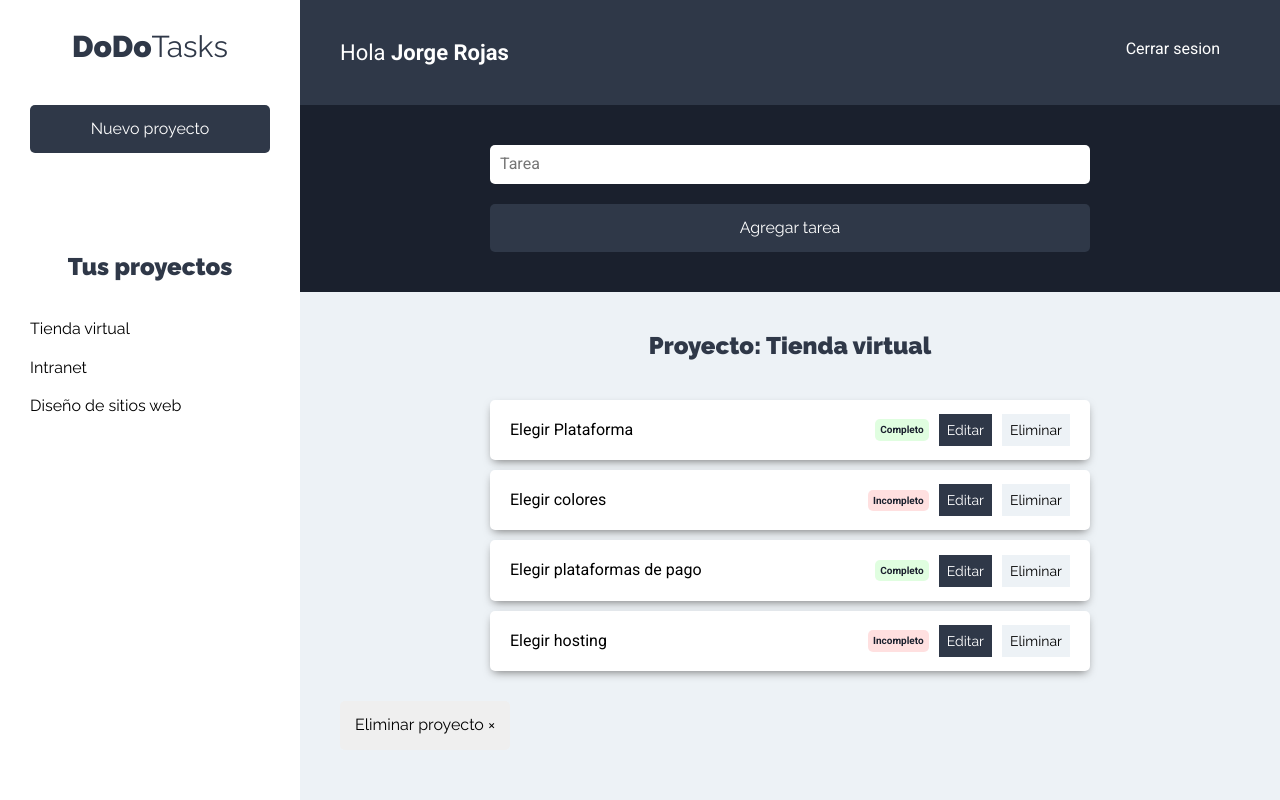
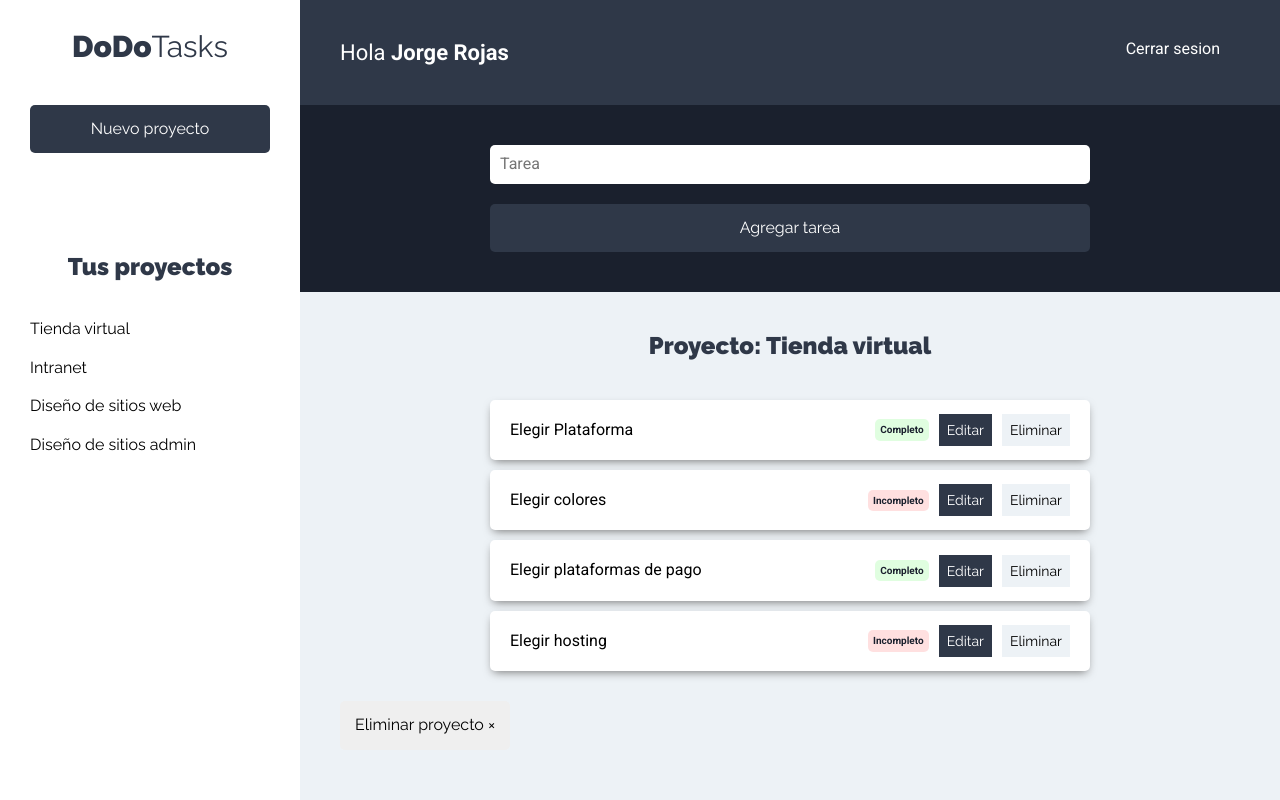
Before and after one commit to JorgeRod2594/react-mern, a React (Create React App) app in the folder cliente/: page /proyectos in a window 1280 px wide. Built offline with nearby package versions, Linux system fonts and the light colour scheme.

Commit message:
Agregando proyectos con Context

```diff
--- a/cliente/src/components/proyectos/ListadoProyectos.jsx
+++ b/cliente/src/components/proyectos/ListadoProyectos.jsx
@@ -1,24 +1,28 @@
-import React from 'react'
+import React, { useContext } from 'react'
 import Proyecto from './Proyecto'
+//importamos el context
+import proyectoContext from '../../context/proyectos/proyectoContext'
 
 const ListadoProyectos = () => {
     //Este componente lo llamamos en Sidebar.jsx
 
-    const proyectos = [
-        {nombre:'Tienda virtual'},
-        {nombre: 'Intranet'},
-        {nombre: 'Diseño de sitios web'}
-    ];
+    //Extraemos proyectos de state inicial mediante destructuring
+    const proyectosContext = useContext(proyectoContext);
+    //obtenemos la informacion de los proyectos mediante destructuring
+    const {proyectos} = proyectosContext;//esto viene desde proyectoState
+
+    //la primera vez que entra a la base de datos será null, por eso es necesaria esta validancion
+    //revisar si proyectos tiene contenido
+    if(proyectos.length === 0) return null;
+
     //En el sidebar tienen que importar este listado de proyectos
-
-    //El listado de proyectos contiene un componente proyecto donde
-    //se mostrará la informacion de cada proyecto.
 
     return (
         <ul className="listado-proyectos">
 
             {proyectos.map(proyecto => (
                <Proyecto
+                key={proyecto.id}
                 proyecto={proyecto}
                />
             ))}
--- a/cliente/src/components/tareas/ListadoTareas.jsx
+++ b/cliente/src/components/tareas/ListadoTareas.jsx
@@ -27,6 +27,7 @@
 
                     : tareasProyecto.map(tarea => ( //damos por implicito el return del componente tarea
                             <Tarea
+                                //falta el key
                                 tarea={tarea}
                             /> //como prop hacia el componente.
                     ))
--- a/cliente/src/context/proyectos/proyectoState.js
+++ b/cliente/src/context/proyectos/proyectoState.js
@@ -10,7 +10,13 @@
     //Definimos el state inicial similiar a redux mediante initialState que siempre es un objeto
     const initialState = {
         //este atributo es para inicializar el componente nuevo proyecto
-        formulario: false
+        formulario: false,
+        proyectos: [
+            {id: 1, nombre:'Tienda virtual'},
+            {id: 2, nombre: 'Intranet'},
+            {id: 3, nombre: 'Diseño de sitios web'},
+            {id: 4, nombre: 'Diseño de sitios admin'}
+        ]
     }
     //Cuando utilizamos useReducer es como si utilizaramos useState aplicando destructurin
     //Creamos el dispatch para ejecutar las acciones
@@ -37,6 +43,8 @@
         <proyectoContext.Provider
             value={{
                 formulario: state.formulario,
+                proyectos: state.proyectos,
+
                 mostrarFormulario
             }}
         >
```
